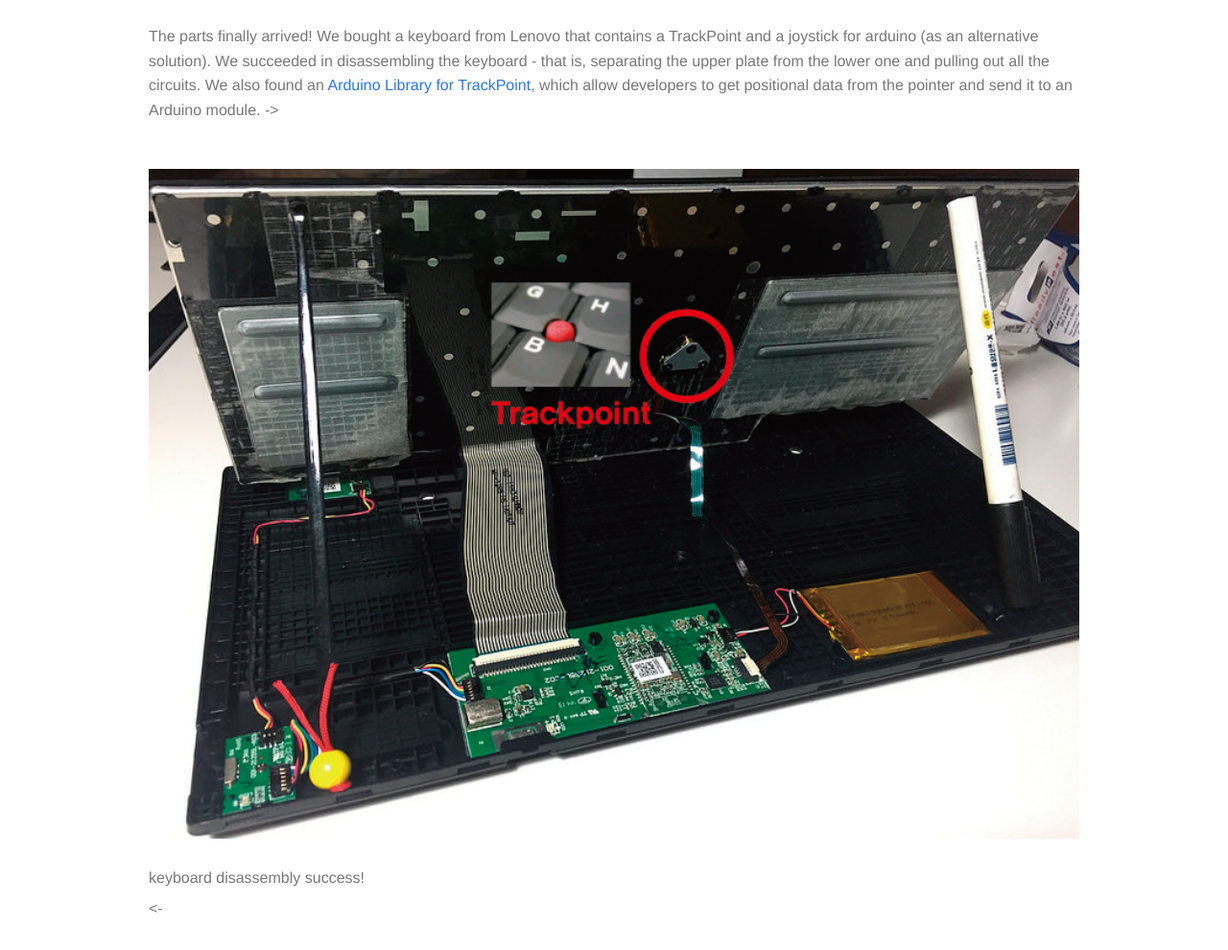
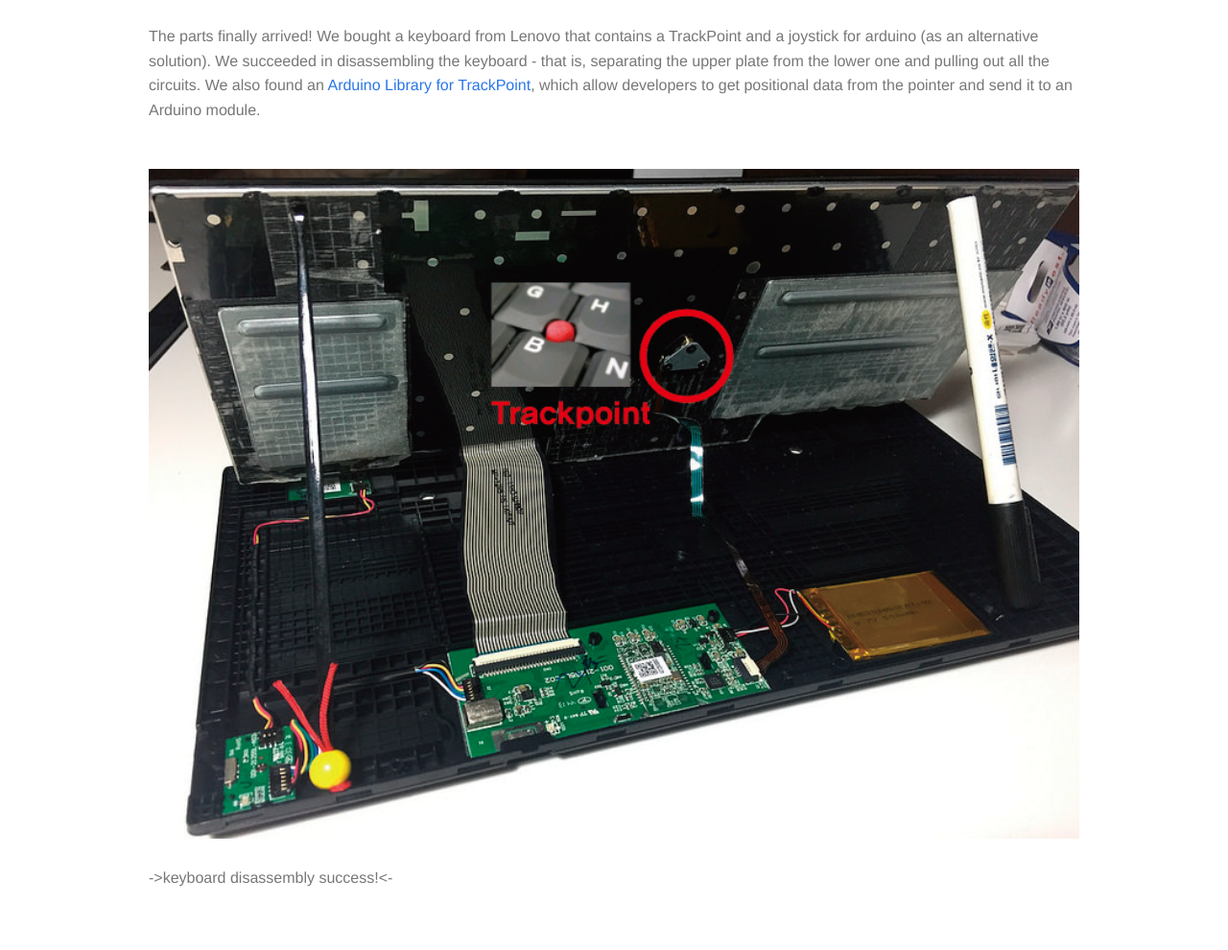
Before and after one commit to unist-AR/unist-AR.github.io, a Jekyll site: the page built from _posts/2018-04-27-Week-7.md, in a window 1280 px wide and 1400 px high. Shown: the part 400-1390 px from the top of the window at 96% size. Built offline with Jekyll 4.4.1, drawn with Linux system fonts in a browser that asks for light colours; some web fonts are replaced.

```diff
--- a/_posts/2018-04-27-Week-7.md
+++ b/_posts/2018-04-27-Week-7.md
@@ -7,12 +7,11 @@
 ## Progress on the prototype
 The parts finally arrived!
 We bought a keyboard from Lenovo that contains a TrackPoint and a joystick for arduino (as an alternative solution). We succeeded in disassembling the keyboard - that is, separating the upper plate from the lower one and pulling out all the circuits. We also found an [Arduino Library for TrackPoint](https://github.com/rampadc/arduino-trackpoint-extended), which allow developers to get positional data from the pointer and send it to an Arduino module.
-->
     <figure>
         <img src="/img/keyboard_disassembly.PNG">
     </figure>
-    keyboard disassembly success!<br><br>
-<-
+    ->keyboard disassembly success!<-<br><br>
+
 
 Meanwhile, we confronted some problems as well:<br>
     1) We could not fully detach the sensor part from the keyboard, because any of the screwdrivers we had didn't fit to the joint screw. Therefore we could not connect it to Arduino right away.<br>
```
